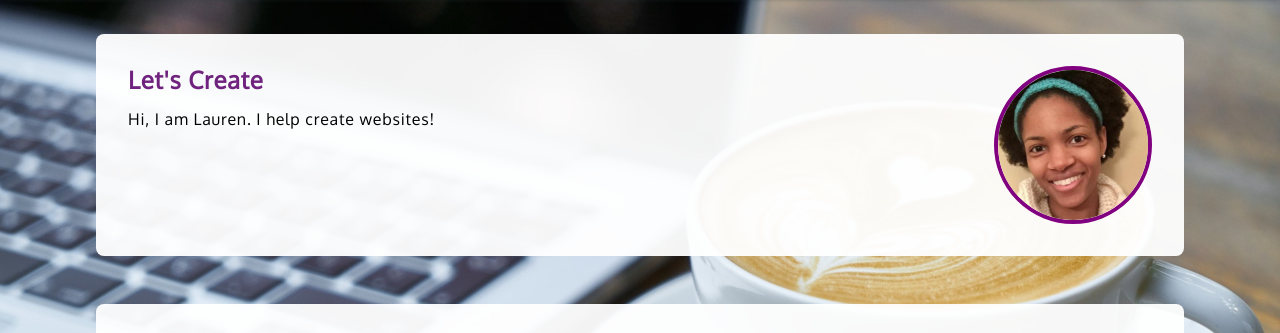
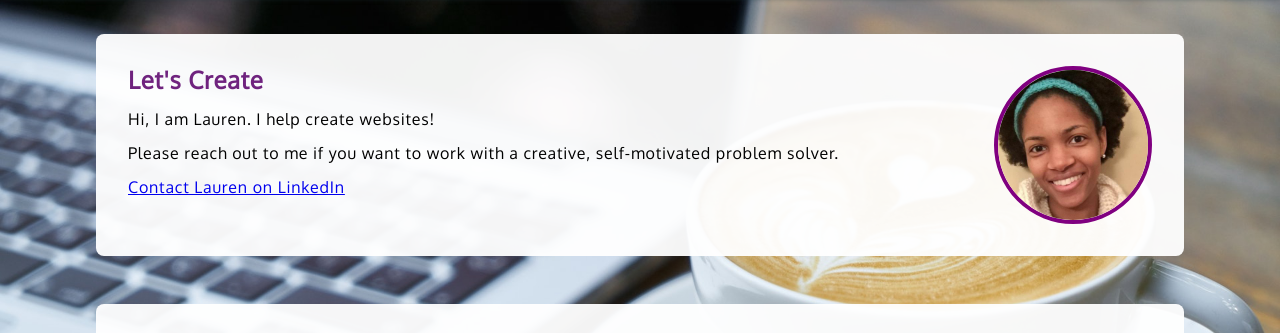
Before and after one commit to laurloves2code/LCdeveloper, a plain HTML site: page index.html in a window 1280 px wide. Shown: the part 134-467 px from the top of the page. Drawn offline with Linux system fonts and the light colour scheme.

Commit message:
Update index.html

```diff
--- a/index.html
+++ b/index.html
@@ -35,6 +35,8 @@
           <h2>Let's Create</h2>
           <p>Hi, I am Lauren. I help create websites!
           </p>
+            <p>Please reach out to me if you want to work with a creative, self-motivated problem solver.</p>
+            <p> <a href="https://www.linkedin.com/in/laurcameron/" target="blank">Contact Lauren on LinkedIn</a> </p>
         </div>
         <img class="profile" src="img/LaurenC.jpg">
       </div>
```
